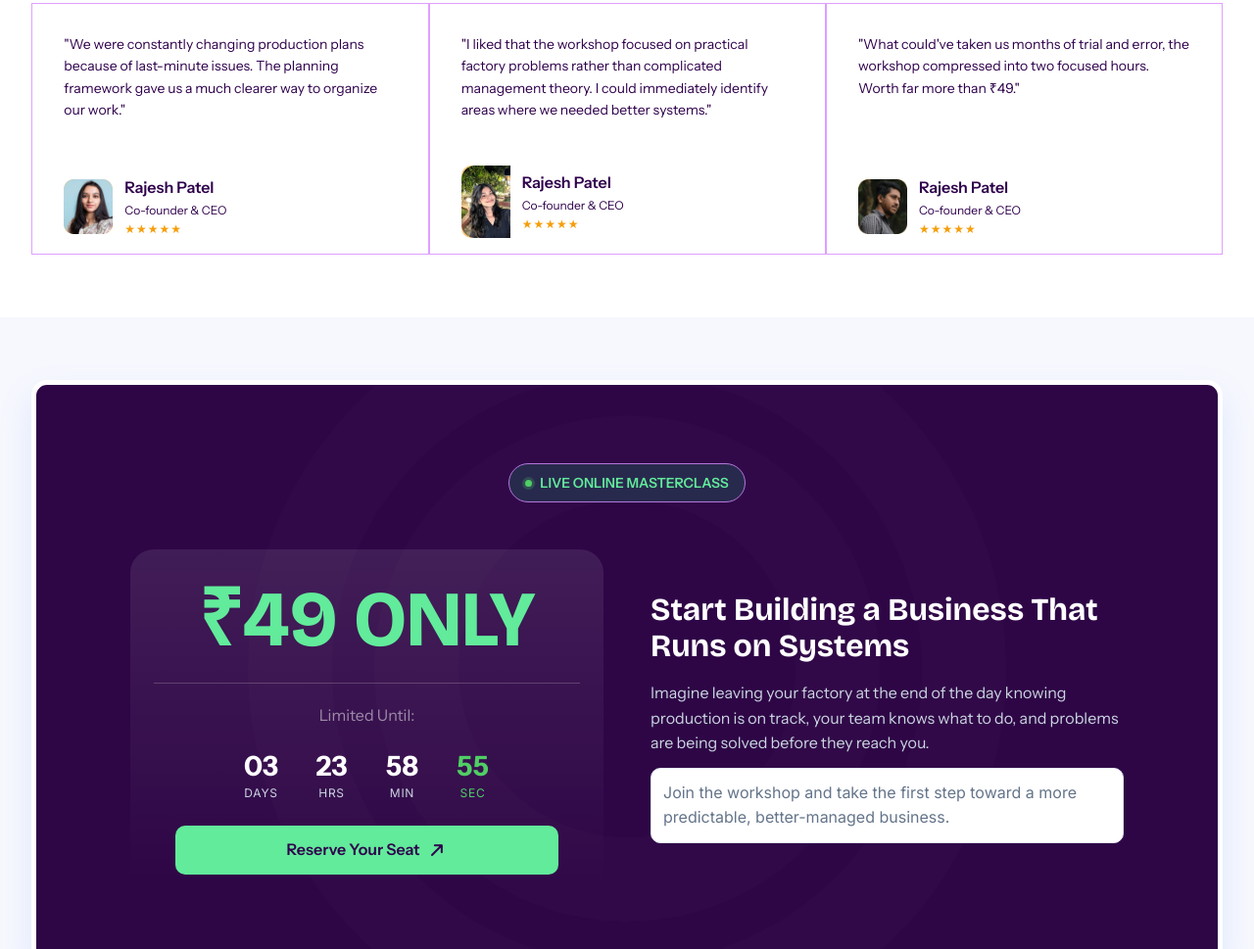
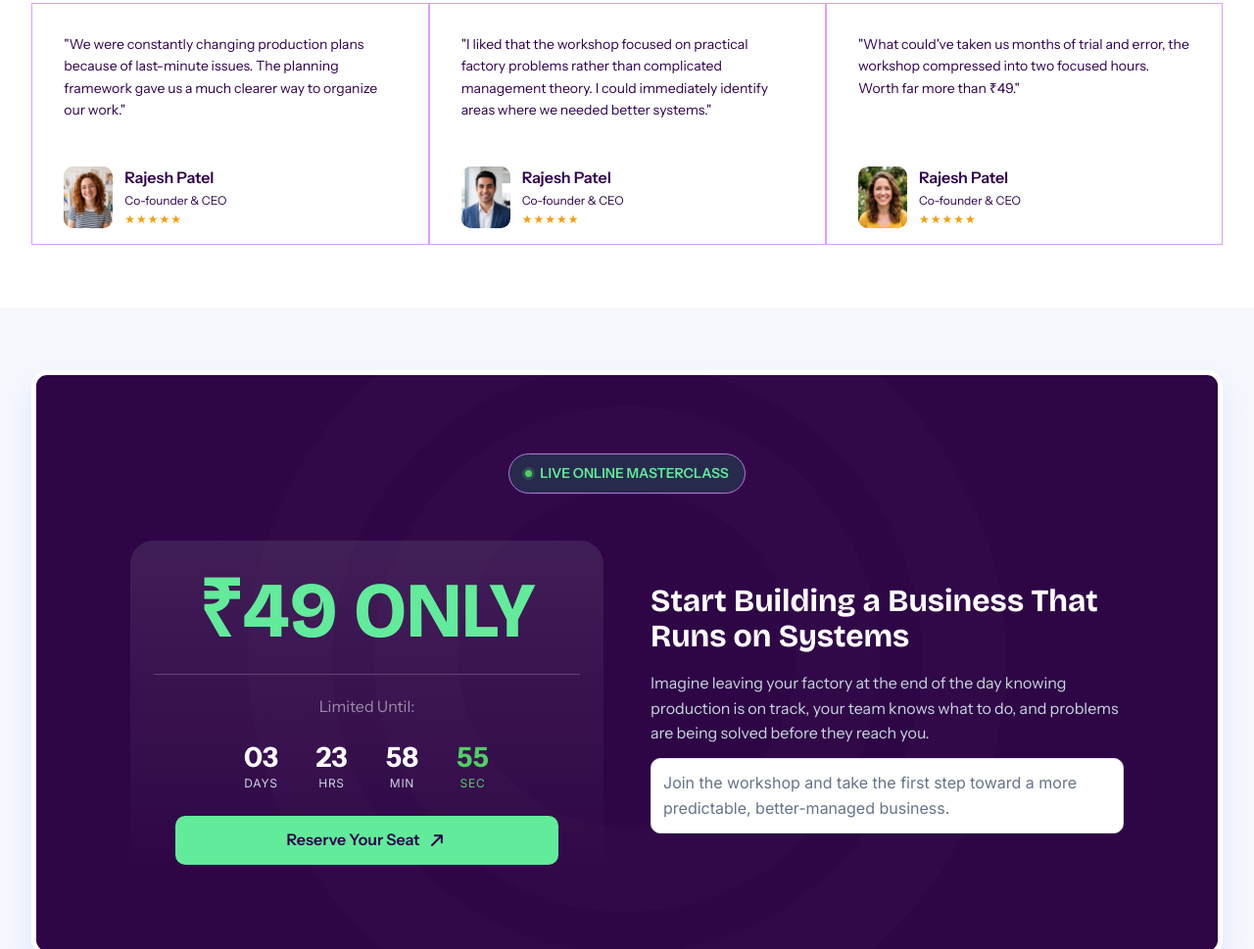
Before and after one commit to mayank131029-del/HV-Growth-landing-page, a plain HTML site: page index.html in a window 1280 px wide. Shown: the part 4381-5350 px from the top of the page at 98% size. Drawn offline with nearby package versions, Linux system fonts and the light colour scheme.

Commit message:
Add files via upload

```diff
--- a/index.html
+++ b/index.html
@@ -449,7 +449,7 @@
                     <p>"Our biggest problem was that every small production issue came back to me. The workshop helped
                         me place clearer responsibilities. I'm not following up on everything anymore."</p>
                     <footer>
-                        <div class="testi__avatar" style="background:#F4C77A"><img src="assets/Avatar-1.webp" alt="">
+                        <div class="testi__avatar" style="background:#F4C77A"><img src="assets/t1.webp" alt="">
                         </div>
                         <div class="testi_user">
 
@@ -464,7 +464,7 @@
                     <p>"We were constantly changing production plans because of last-minute issues. The planning
                         framework gave us a much clearer way to organize our work."</p>
                     <footer>
-                        <div class="testi__avatar" style="background:#F4C77A"><img src="assets/Avatar-2.webp" alt="">
+                        <div class="testi__avatar" style="background:#F4C77A"><img src="assets/t2.webp" alt="">
                         </div>
                         <div class="testi_user">
 
@@ -479,7 +479,7 @@
                     <p>"I liked that the workshop focused on practical factory problems rather than complicated
                         management theory. I could immediately identify areas where we needed better systems."</p>
                     <footer>
-                        <div class="testi__avatar" style="background:#F4C77A"><img src="assets/Avatar-3.webp" alt="">
+                        <div class="testi__avatar" style="background:#F4C77A"><img src="assets/t3.webp" alt="">
                         </div>
                         <div class="testi_user">
 
@@ -494,7 +494,7 @@
                     <p>"What could've taken us months of trial and error, the workshop compressed into two focused
                         hours. Worth far more than ₹49."</p>
                     <footer>
-                        <div class="testi__avatar" style="background:#F4C77A"><img src="assets/Avatar.webp" alt="">
+                        <div class="testi__avatar" style="background:#F4C77A"><img src="assets/t4.webp" alt="">
                         </div>
                         <div class="testi_user">
 
@@ -509,7 +509,7 @@
                         much more organized and accountable."</p>
 
                     <footer>
-                        <div class="testi__avatar" style="background:#A8D8FF"><img src="assets/Avatar-1.webp" alt=""></div>
+                        <div class="testi__avatar" style="background:#A8D8FF"><img src="assets/t5.webp" alt=""></div>
 
                         <div class="testi_user">
                             <span class="testi__name">Amit Sharma</span>
@@ -525,7 +525,7 @@
                         implementing the ideas immediately."</p>
 
                     <footer>
-                        <div class="testi__avatar" style="background:#C9B6FF"><img src="assets/Avatar-1.webp" alt=""></div>
+                        <div class="testi__avatar" style="background:#C9B6FF"><img src="assets/t6.webp" alt=""></div>
 
                         <div class="testi_user">
                             <span class="testi__name">Vikram Mehta</span>
@@ -538,7 +538,7 @@
                     <p>"Our biggest problem was that every small production issue came back to me. The workshop helped
                         me place clearer responsibilities. I'm not following up on everything anymore."</p>
                     <footer>
-                        <div class="testi__avatar" style="background:#F4C77A"><img src="assets/Avatar-1.webp" alt="">
+                        <div class="testi__avatar" style="background:#F4C77A"><img src="assets/t7.webp" alt="">
                         </div>
                         <div class="testi_user">
 
@@ -553,7 +553,7 @@
                     <p>"We were constantly changing production plans because of last-minute issues. The planning
                         framework gave us a much clearer way to organize our work."</p>
                     <footer>
-                        <div class="testi__avatar" style="background:#F4C77A"><img src="assets/Avatar-2.webp" alt="">
+                        <div class="testi__avatar" style="background:#F4C77A"><img src="assets/t8.webp" alt="">
                         </div>
                         <div class="testi_user">
 
@@ -568,7 +568,7 @@
                     <p>"I liked that the workshop focused on practical factory problems rather than complicated
                         management theory. I could immediately identify areas where we needed better systems."</p>
                     <footer>
-                        <div class="testi__avatar" style="background:#F4C77A"><img src="assets/Avatar-3.webp" alt="">
+                        <div class="testi__avatar" style="background:#F4C77A"><img src="assets/t9.webp" alt="">
                         </div>
                         <div class="testi_user">
 
--- a/style.css
+++ b/style.css
@@ -1137,6 +1137,12 @@ input:focus-visible {
     border-radius: var(--radius-sm);
     /* margin-bottom: var(--space-3); */
 }
+.testi__avatar img{
+    border-radius: var(--radius-sm);
+    height: 100%;
+    width: 100%;
+
+}
 
 .testi_user {
     gap: 0;
```
Also changed, not shown: assets/t1.webp (added), assets/t2.webp (added), assets/t3.webp (added), assets/t4.webp (added), assets/t5.webp (added), assets/t6.webp (added), assets/t7.webp (added), assets/t8.webp (added), assets/t9.webp (added).
